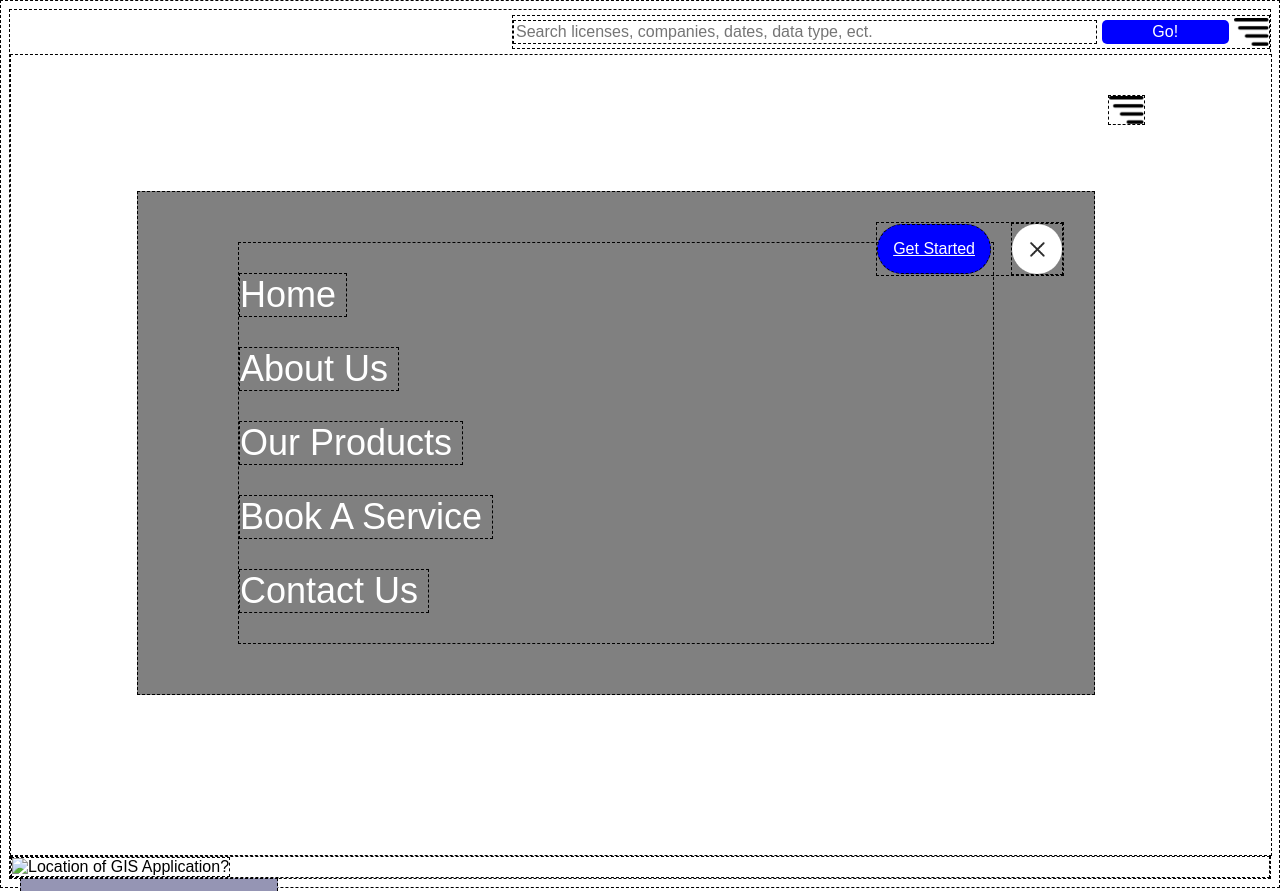
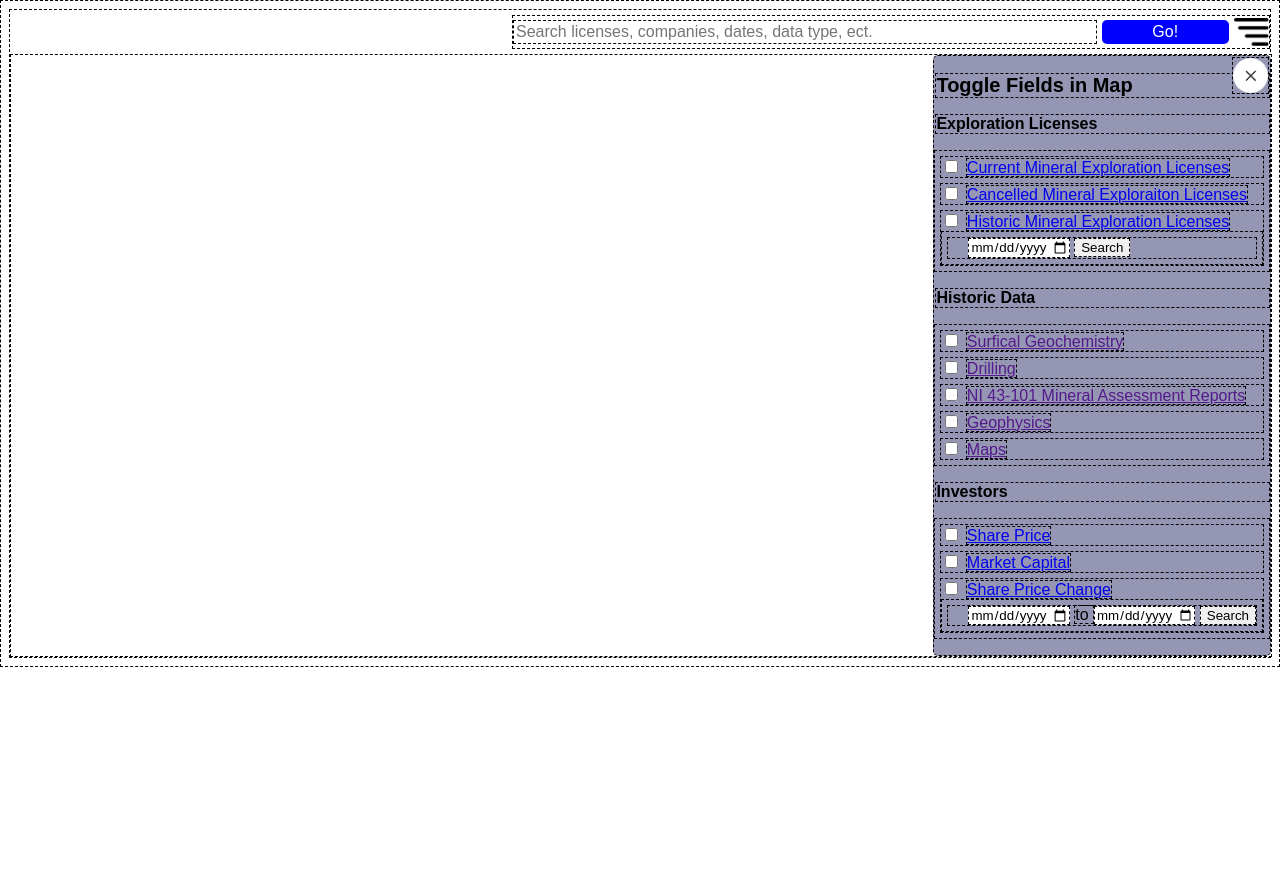
Before and after one commit to celw10/nl_minearl_expl, a plain HTML site: page index.html in a window 1280 px wide. Shown: the top 891 px of the page. After the commit the page ends 800 px from the top, so only its background shows below. Drawn offline with Linux system fonts and the light colour scheme.

Commit message:
Attempted to make the aside bar disappear

```diff
--- a/index.html
+++ b/index.html
@@ -32,44 +32,21 @@
         <input type="search" name="q" placeholder="Search licenses, companies, dates, data type, ect." />
         <input type="submit" value="Go!" />
 
-        <!-- CW: Image of search menu using JavaScript for drop down animation -->
+        <!-- CW: Image with JavaScript function for drop down animation -->
 
         <img src="images/misc/menu.png" onclick="openmenu()" alt="drop down menu button">
 
     </nav>
 
-    <div class="container">
-        <!-- I WANT THIS IN THE UPPER RHS OF THE NAV BAR -->
-        <img src="images/misc/menu.png" class="menu-icon" onclick="openmenu()" alt="drop down menu button">
-        <!-- I WANT THIS TO SHOW MY ASIDE TAB -->
-        <div class="menu-box" id="menu">
-            <div class="right-links">
-                <a href="#">Get Started</a>
-                <img src="images/misc/close.png" onclick="closemenu()" alt="close button">
-            </div>
-            <!-- THIS IS ALL MY OPTIONS IN THE CURRENT ASIDE I HAVE-->
-            <div class="menu-links">
-                <a href="#">Home</a>
-                <a href="#">About Us</a>
-                <a href="#">Our Products</a>
-                <a href="#">Book A Service</a>
-                <a href="#">Contact Us</a>
-
-            </div>
-        </div>
-    </div>
-
-    <!-- CW: The main tage specifies the main content of a document -->
+    <!-- CW: The main tag specifies the main content of a document -->
 
     <main>
 
-        <img class = "map" src="/Users/christopherwilliams/Documents/1_PROFESSIONAL/0_Courses/GetCoding/02QGIS/Images/230102_TmpImage_GeoreferencedClaims.jpg" alt="Location of GIS Application?">
+        <aside>
 
-        <!-- Aside tag defines some content aside from the content it is placed in, often placed as a side bar -->
+            <!-- CW: Image with JavaScript funciton for hide menu animation-->
 
-    </main>
-
-    <aside>
+            <img src="images/misc/close.png" onclick="closemenu()" alt="close button">
 
             <h2>
                 Toggle Fields in Map
@@ -127,11 +104,43 @@
                 </li>
             </ul>
 
-
         </aside>
 
+    </main>
+<!--
+     <div class="container">
+        <div class="menu-box" id="menu">
+            <div class="right-links">
+                <a href="#">Get Started</a>
+                <img src="images/misc/close.png" onclick="closemenu()" alt="close button">
+            </div>
+            <div class="menu-links">
+                <a href="#">Home</a>
+                <a href="#">About Us</a>
+                <a href="#">Our Products</a>
+                <a href="#">Book A Service</a>
+                <a href="#">Contact Us</a>
+
+            </div>
+        </div>
+    </div>
+-->
     <!-- JAVASCRIPT TO MOVE THE MENU UP AND DOWN -->
 
+    <script>
+
+        var togglemenu = document.getElementById("togglemenu");
+
+        function closemenu(){
+            togglemenu.style.top = "-100vh";
+        }
+
+        function openmenu(){
+            menu.style.top = "17%";
+        }
+
+    </script>
+<!--
     <script>
 
         var menu = document.getElementById("menu");
@@ -145,6 +154,7 @@
         }
 
     </script>
+-->
 
 </body>
 
--- a/style.css
+++ b/style.css
@@ -157,19 +157,50 @@ nav input[type="submit"] {
 
 /**/
 
-/* Styling for main */
+/* STYLE MAIN */
+
+/* Styling for main parent */
 main {
-    display: flex;
+  width: 100%;
+  height: 100%;
+  background: white;
+  position: relative;
+  overflow: hidden;
 }
 
-/* Styling for aside */
+/* Styling for aside child */
 aside {
-  position: absolute;
-  top: relative;
+  float: right;
   margin-left: 10px;
   background-color: #9595b4;
-  max-width: 20%;
+  max-width: 30%;
+  border-radius: 5px;
+  transition: top 0.5s;
 }
+
+/* Styling for close menu icon in aside tab */
+main aside img{
+  width: 35px;
+  float: right;
+  margin: 1px;
+  cursor: pointer;
+}
+
+/* Styling for h2 child */
+main aside h2 {
+  align-items: center;
+  font-size: 125%;
+  margin-left: 1px;
+}
+
+/* Styling for h3 children */
+main aside h3 {
+  align-items: center;
+  font-size: 100%;
+  margin-left: 1px;
+}
+
+
 
 /* Styling for outer lists */
 ul li {
```
Lines whose indentation alone changed are shown as unchanged.
